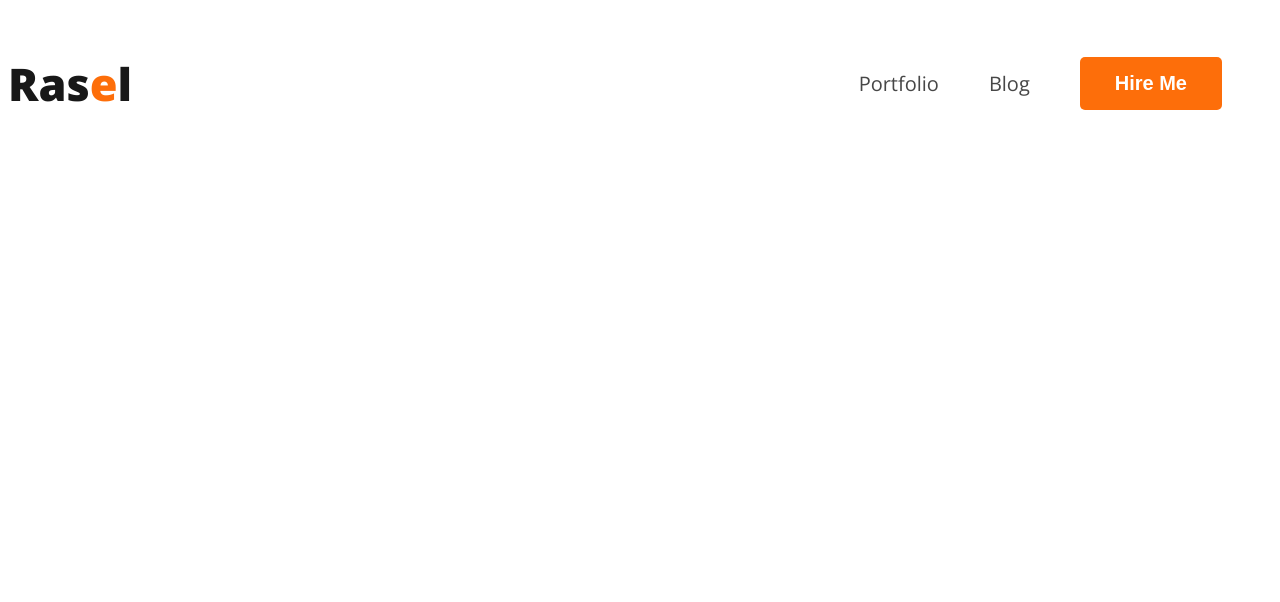
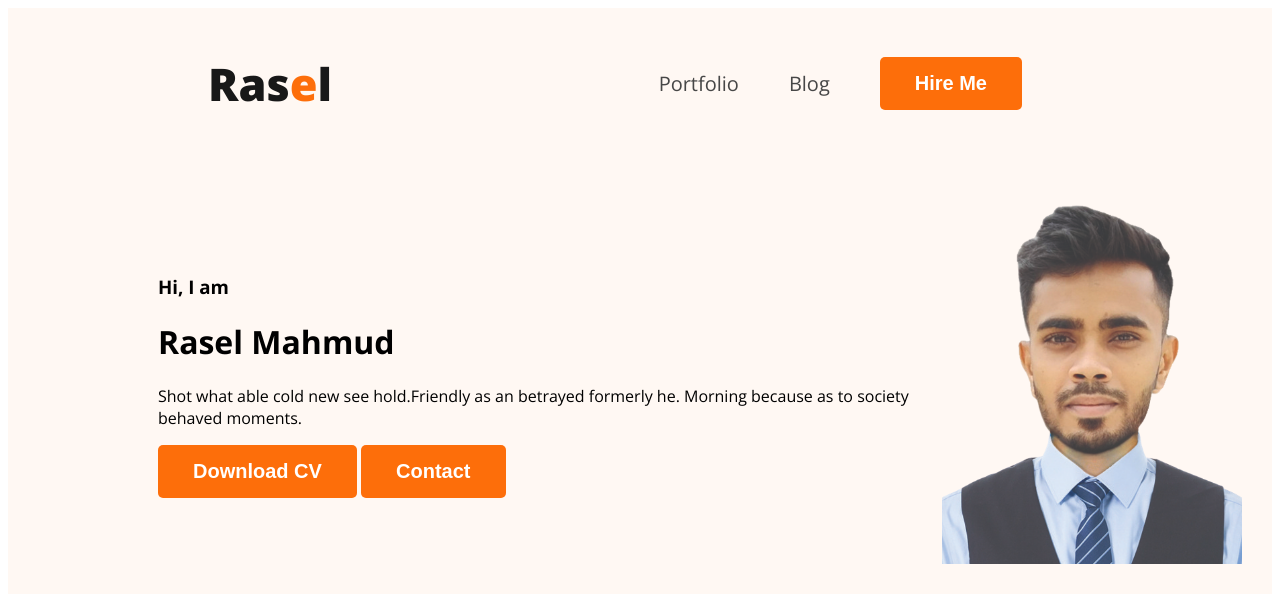
Before and after one commit to raselmonitor/portfolio-website, a plain HTML site: page index.html in a window 1280 px wide. Drawn offline with nearby package versions, Linux system fonts and the light colour scheme.

Commit message:
header first section

```diff
--- a/index.html
+++ b/index.html
@@ -13,7 +13,7 @@
 </head>
 
 <body>
-    <header>
+    <header class="header">
         <nav>
             <h3 class="nav-title">Ras<span class="ogange-color">e</span>l</h3>
             <ul>
@@ -22,6 +22,17 @@
                 <li><button class="btn-primary">Hire Me</button></li>
             </ul>
         </nav>
+        <div class="banner">
+                <div>
+                    <h3 class="banner-greating">Hi, I am</h3>
+                    <h1 class="banner-title">Rasel Mahmud</h1>
+                    <p>Shot what able cold new see hold.Friendly as an betrayed formerly he. Morning because as to
+                        society behaved moments.</p>
+                    <button class="btn-primary">Download CV</button>
+                    <button class="btn-primary">Contact</button>
+                </div>
+                <img class="profile-photo" src="images/Rasel.png" alt="Rasel Photo">
+            </div>
     </header>
     <main></main>
     <footer></footer>
--- a/portfolio.css
+++ b/portfolio.css
@@ -12,6 +12,7 @@ nav {
     display: flex;
     justify-content: space-between;
     align-items: center;
+    margin: 0px 200px;
 }
 
 .nav-title {
@@ -46,3 +47,17 @@ nav a {
     font-size: 20px;
     font-weight: 400;
 }
+
+/* header related styles */
+.header{
+    background-color: #FFF8F3;
+}
+
+.banner{
+padding: 30px 30px 30px 150px;
+display: flex;
+align-items: center;
+}
+.banner .profile-photo{
+    width: 300px;
+}
```
